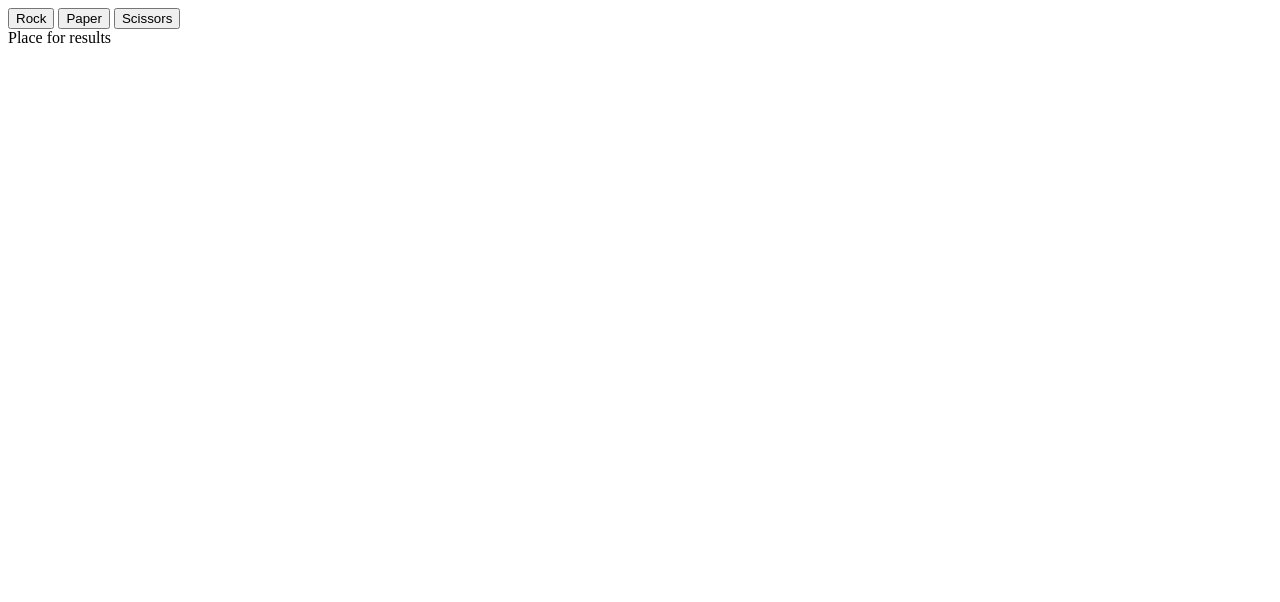
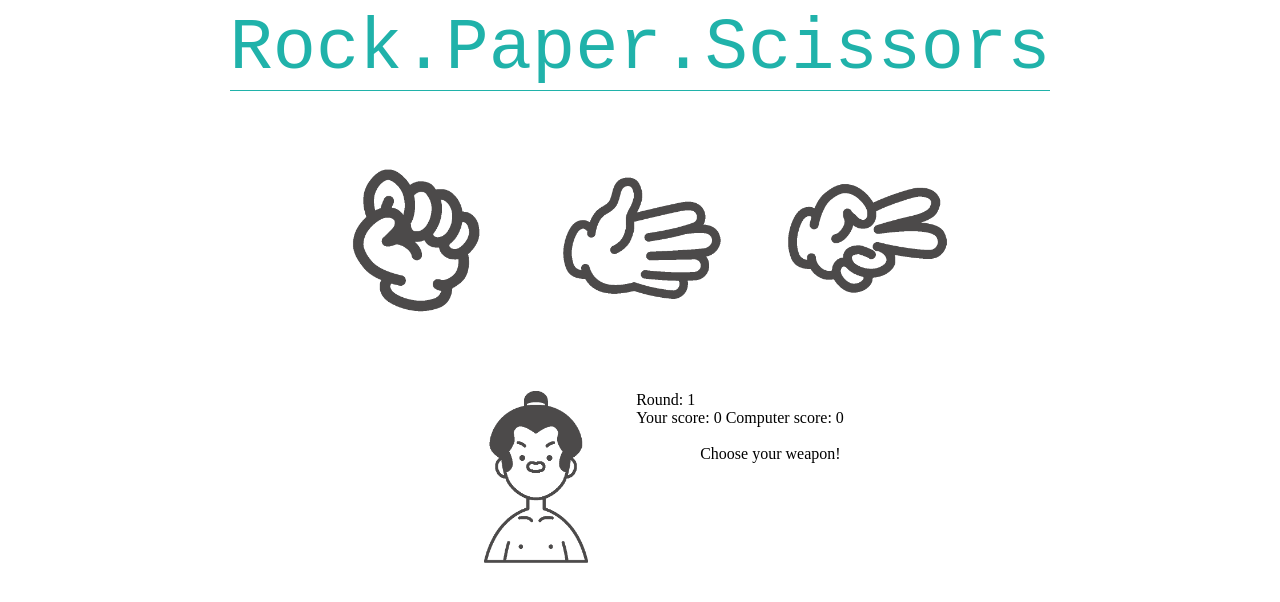
Before and after one commit to vasiliiperfilev/rock-paper-scissors, a plain HTML site: page index.html in a window 1280 px wide. Drawn offline with Linux system fonts and the light colour scheme.

Commit message:
Add visuals and styles

```diff
--- a/index.html
+++ b/index.html
@@ -1,5 +1,6 @@
 <!DOCTYPE html>
 <html lang="en">
+
 <head>
     <meta charset="UTF-8">
     <meta http-equiv="X-UA-Compatible" content="IE=edge">
@@ -8,12 +9,29 @@
     <script src="script.js" defer></script>
     <title>Rock, Paper, Scissors!</title>
 </head>
+
 <body>
+    <div class="header">Rock.Paper.Scissors</div>
     <div class="playerInterface">
-        <button data-weaponName="rock" class="weapon">Rock</button>
-        <button data-weaponName="paper" class="weapon">Paper</button>
-        <button data-weaponName="scissors" class="weapon">Scissors</button>
+        <img class="weapon" data-weaponName="rock" src="images/rock.png" alt="rock">
+        <img class="weapon" data-weaponName="paper" src="images/paper.png" alt="paper">
+        <img class="weapon" data-weaponName="scissors" src="images/scissors.png" alt="scissors">
     </div>
-    <div class="results">Place for results</div>
+    <div class="results">
+        <div id="opponentWeapon">
+            <img src="images/opponent.png" alt="opponent weapon">
+        </div>
+        <div>
+            <div>Round: <span id="round">1</span></div>
+            <div>
+                Your score: <span id="playerScore">0</span>
+                Computer score: <span id="computerScore">0</span>
+            </div>
+            <div id="resultText">
+                Choose your weapon!
+            </div>
+        </div>
+    </div>
 </body>
+
 </html>
--- a/script.js
+++ b/script.js
@@ -1,10 +1,12 @@
-const playerInterface = document.querySelectorAll(".weapon");
-playerInterface.forEach((item) => addEventListener('click', playRound));
+const playerInterface = document.getElementsByClassName("weapon");
+for (const weapon of playerInterface){
+    weapon.addEventListener('click', playRound);
+}
 
 let playerScore = 0,
     computerScore = 0,
     round = 0;
-let resultOutput = document.querySelector(".results");
+let resultOutput = document.querySelector("#resultText");
 
 function computerPlay() {
     //generate random number from 1 to 3
--- a/style.css
+++ b/style.css
@@ -1,3 +1,52 @@
+* {
+    box-sizing: border-box;
+}
+
+body {
+    display: flex;
+    flex-direction: column;
+    align-items: center;
+    justify-content: center;
+}
+
+.header {
+    font-size: 72px;
+    color: lightseagreen;
+    font-family:monospace;
+    border-bottom: 1px solid lightseagreen;
+}
+
+.playerInterface {
+    display: flex;
+    align-items: center;
+    justify-content: center;
+    height: 300px;
+    gap: 25px;
+}
+
+.weapon {
+    cursor: pointer;
+    width: 200px;
+    height: auto;
+    transition: 0.3s;
+}
+
+.weapon:hover {
+    transform: scale(1.1);
+    filter: invert(47%) sepia(84%)
+        saturate(394%) hue-rotate(128deg) brightness(105%) contrast(90%);
+}
+
 .results {
+    display: flex;
+    flex-direction: row;
+}
+
+#opponentWeapon img{
+    width: 200px;
+    height: auto;
+}
+
+#resultText {
     white-space: pre;
 }
```
Also changed, not shown: images/opponent.png (added), images/paper.png (added), images/rock.png (added), images/scissors.png (added).
